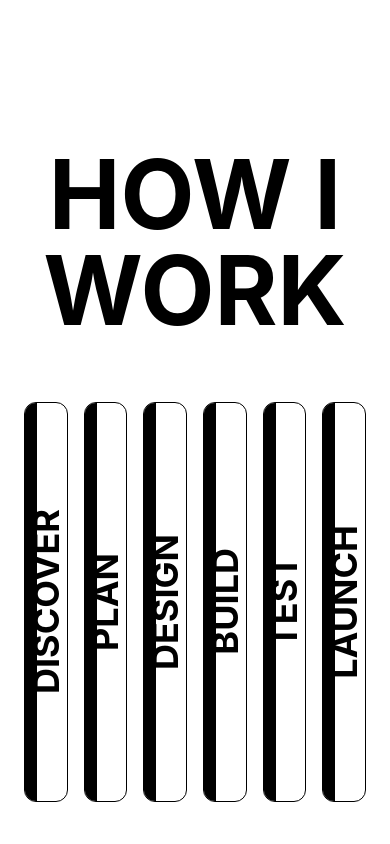
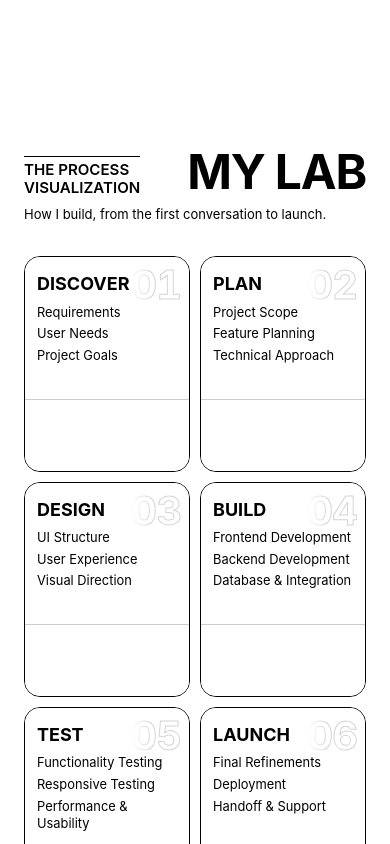
Before and after one commit to shuaiby18/portfolio, a React app: page / in a window 390 px wide. Shown: the part 8080-8924 px from the top of the page. Built offline with nearby package versions, Linux system fonts and the light colour scheme; the HTML template or start-up script is replaced by a standard one.

Commit message:
feat: implement responsive mobile layout for process section

```diff
--- a/src/components/Process.jsx
+++ b/src/components/Process.jsx
@@ -37,14 +37,90 @@ function Process() {
   return (
     <section id="process" className="py-20">
       <div className="max-w-7xl mx-auto px-6 md:px-10 lg:px-16">
-        <div className="xl:grid xl:grid-cols-[minmax(0,2fr)_minmax(0,1fr)] xl:items-center xl:gap-12">
+        {/* Mobile layout */}
+        <div className="min-[800px]:hidden">
+          {/* Mobile introduction */}
+          <div
+            className="
+              min-w-0 grid grid-cols-[auto_minmax(0,1fr)] items-center
+              gap-x-2 min-[384px]:gap-x-4 gap-y-2 mb-8
+            "
+          >
+            <div className="w-fit text-left self-end min-[550px]:self-center">
+              <div aria-hidden="true" className="w-full h-px bg-black mb-1" />
+
+              <p className="text-[clamp(0.75rem,0.70rem_+_1vw,2rem)] font-semibold leading-tight">
+                <span className="block">THE PROCESS</span>{" "}
+                <span className="block">VISUALIZATION</span>
+              </p>
+            </div>
+
+            <h2
+              className="
+                min-w-0 text-right
+                text-[clamp(3rem,1rem_+_7.5vw,6rem)]
+                leading-[1.1] font-bold tracking-tight
+              "
+            >
+              MY LAB
+            </h2>
+
+            <p className="col-span-2 text-[clamp(13px,2.5vw,16px)] leading-snug">
+              How I build, from the first conversation to launch.            </p>
+          </div>
+
+          {/* Mobile process cards */}
+          <div className="grid grid-cols-2 auto-rows-fr gap-2.5">
+            {processSteps.map((step, index) => (
+              <div
+                key={step.title}
+                className="min-w-0 min-h-[192px] flex flex-col overflow-hidden border border-black rounded-2xl"
+              >
+                <div className="relative isolate flex-1 bg-white px-3 py-4 text-black">
+                  <span
+                    aria-hidden="true"
+                    className="
+                      pointer-events-none absolute right-2 top-2
+                      select-none text-[clamp(2.5rem,10vw,4rem)]
+                      font-bold leading-none tracking-tight tabular-nums
+                      text-transparent [-webkit-text-stroke:1px_#d4d4d4]
+                      [mask-image:linear-gradient(to_right,transparent,black_40%)]
+                    "
+                  >
+                    {String(index + 1).padStart(2, "0")}
+                  </span>
+
+                  <div className="relative">
+                    <h3 className="text-[clamp(1.125rem,4vw,1.5rem)] font-bold leading-tight">
+                      {step.title}
+                    </h3>
+
+                    <ul className="mt-2 space-y-1 text-[clamp(12px,3.3vw,14px)] leading-snug">
+                      {step.points.map((point) => (
+                        <li key={point}>{point}</li>
+                      ))}
+                    </ul>
+                  </div>
+                </div>
+
+                {/* Empty visual panel */}
+                <div
+                  aria-hidden="true"
+                  className="h-[72px] shrink-0 border-t border-black/20 bg-white"
+                />
+              </div>
+            ))}
+          </div>
+        </div>
+
+        <div className="max-[800px]:hidden xl:grid xl:grid-cols-[minmax(0,2fr)_minmax(0,1fr)] xl:items-center xl:gap-12">
           {/* Section introduction */}
           <div className="mb-16 xl:order-2 xl:mb-0">
             <div className="hidden xl:block xl:mb-4">
               <div aria-hidden="true" className="w-36 h-px bg-black mb-3" />
 
               <p className="text-[clamp(0.75rem,0.70rem_+_1vw,2rem)] font-semibold leading-tight">
-                THE PROCESS IMPLEMENTATION
+                THE PROCESS VISUALIZATION
               </p>
             </div>
 
@@ -55,12 +131,12 @@ function Process() {
                 xl:leading-[1.1] xl:tracking-tight
               "
             >
-              <span className="xl:block">HOW</span>{" "}
-              <span className="xl:block">I WORK</span>
+              <span className="xl:block">MY</span>{" "}
+              <span className="xl:block">LAB</span>
             </h2>
 
             <p className="hidden xl:block xl:mt-5 xl:max-w-xs xl:text-xl xl:font-semibold xl:leading-snug">
-              From the first conversation to launch.
+              How I build, from the first conversation to launch.
             </p>
           </div>
 
```
